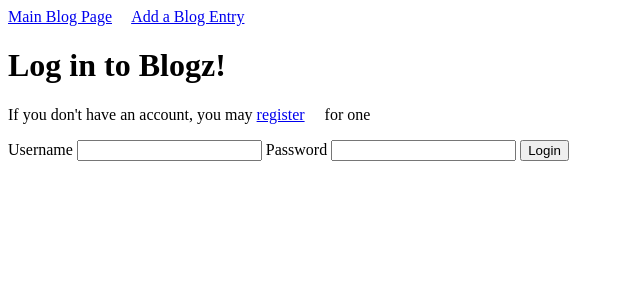
After one commit to myburt/blogz, a Flask app: page /login in a window 1280 px wide. The commit adds this page. Shown: the top 300 px of the page, without its empty margins (0-640 px from the left). Run offline with Flask 2, Linux system fonts and the light colour scheme.

Commit message:
Base Database setyp. Login page complete

```diff
--- a/main.py
+++ b/main.py
@@ -1,24 +1,63 @@
-from flask import Flask, request, redirect, render_template
+from flask import Flask, request, redirect, render_template, session,flash
 from flask_sqlalchemy import SQLAlchemy
 
 app = Flask(__name__)
 app.config['DEBUG'] = True
-app.config['SQLALCHEMY_DATABASE_URI'] = 'mysql+pymysql://build-a-blog:SmallWord@localhost:8889/build-a-blog'
+app.config['SQLALCHEMY_DATABASE_URI'] = 'mysql+pymysql://blogz:SmallWord@localhost:8889/blogz'
 app.config['SQLALCHEMY_ECHO'] = True
 db = SQLAlchemy(app)
+
+app.secret_key = "m~kmSUK>:(j0f)4|wbP(.&CLZ6XWGU"
 
 class Blog(db.Model):
     id = db.Column(db.Integer, primary_key = True)
     title = db.Column(db.String(120))
     content = db.Column(db.String(1000))
+    owner_id = db.Column(db.Integer, db.ForeignKey('user.id'))
 
-    def __init__(self, title, content):
+
+    def __init__(self, title, content, owner_id):
         self.title = title
         self.content = content
+        self.owner_id = owner_id
+
+class User(db.Model):
+    id = db.Column(db.Integer, primary_key = True)
+    username = db.Column(db.String(32))
+    password = db.Column(db.String(32))
+    blogs = db.relationship('Blog', backref='owner')
+
+    def __init___(self, username, password):
+        self.username = username
+        self.password = password
+
+@app.before_request
+def require_login():
+    allowed_routes = ['login', 'register', 'list_blogs', 'index']
+    if request.endpoint not in allowed_routes and 'the_user' not in session:
+        return redirect('/login')
 
 @app.route('/', methods=['POST', 'GET'])
 def index():
     return render_template('index.html',title="Build-a-Blog!")
+
+@app.route('/login', methods=['POST', 'GET'])
+def login():
+    if request.method == 'POST':
+        username = request.form['username']
+        password = request.form['password']
+        user = User.query.filter_by(username=username).first()
+
+        if user and user.password == password:
+            session['the_user'] = username
+            flash("Logged in", "info")
+            return redirect('/newpost')
+        elif user == None:
+            flash("username does not exist", "error")
+        else:
+            flash('User password incorrect', 'error')
+
+    return render_template('login.html')
 
 @app.route('/blog', methods=['GET', 'POST'])
 def blog_list():
--- a/templates/base.html
+++ b/templates/base.html
@@ -21,6 +21,12 @@
                 font-weight: bold
             }
 
+            .info
+            {
+                color: green;
+                font-weight: bold;
+            }
+
             a
             {
                 padding-right: 1em;
@@ -41,6 +47,14 @@
         <a href="/newpost">Add a Blog Entry</a>
     </div>
 
+    {% with messages = get_flashed_messages(with_categories=True) %}
+        <ul>
+        {% for category,message in messages %}
+            <li class="{{category}}">{{message}}</li>
+        {% endfor %}
+        </ul>
+{% endwith %}
+
     {% block content %}
     {% endblock %}
 
--- /dev/null
+++ b/templates/login.html
@@ -0,0 +1,16 @@
+{% extends "base.html" %}
+
+{% block content %}
+<h1>Log in to Blogz!</h1>
+<p>If you don't have an account, you may <a href="/signup">register</a> for one</p>
+
+<form action="/login" method="POST">
+    <label for="username">Username</label>
+    <input name="username" type="text" value="{{username}}">
+
+    <label for="password">Password</label>
+    <input name="password" type="password">
+
+    <input type="submit" value="Login">
+</form>
+{% endblock %}
--- /dev/null
+++ b/templates/signup.html
@@ -0,0 +1,5 @@
+{% extends "base.html" %}
+
+{% block content %}
+
+{% endblock %}
```
